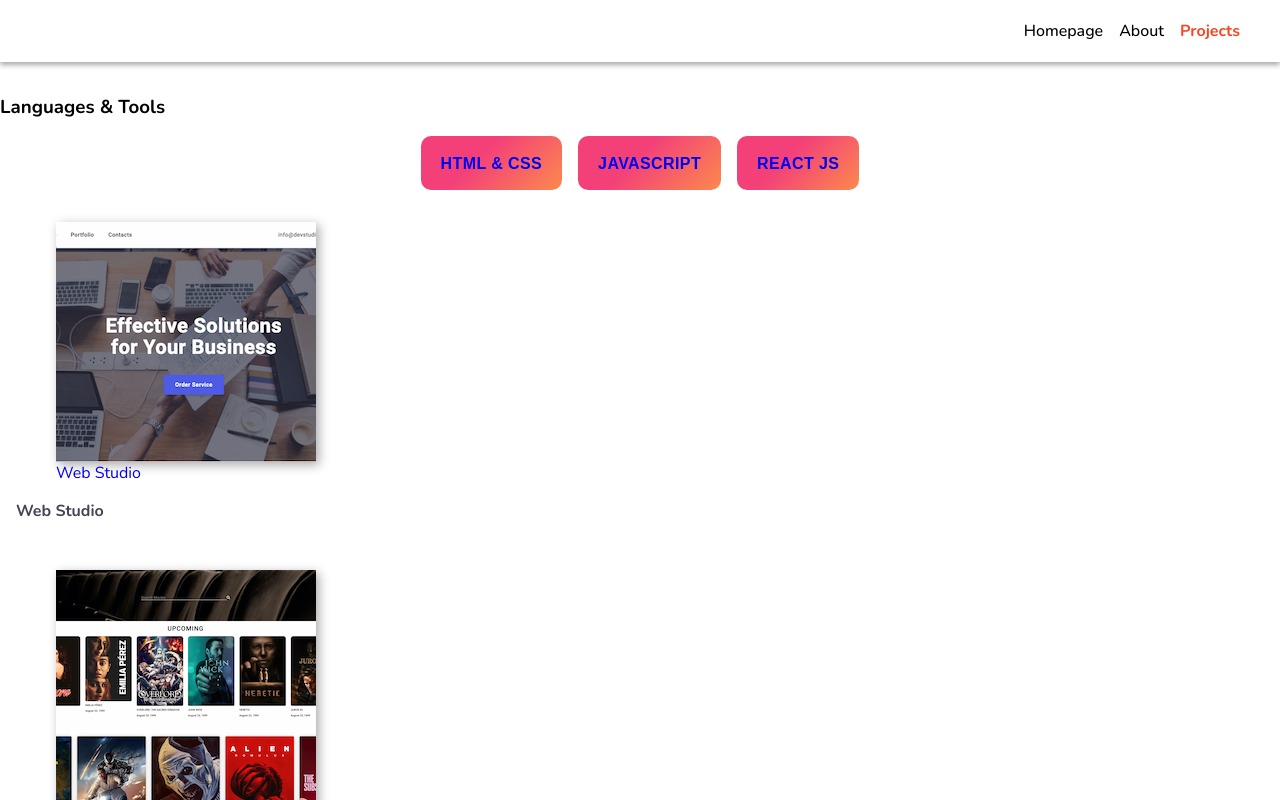
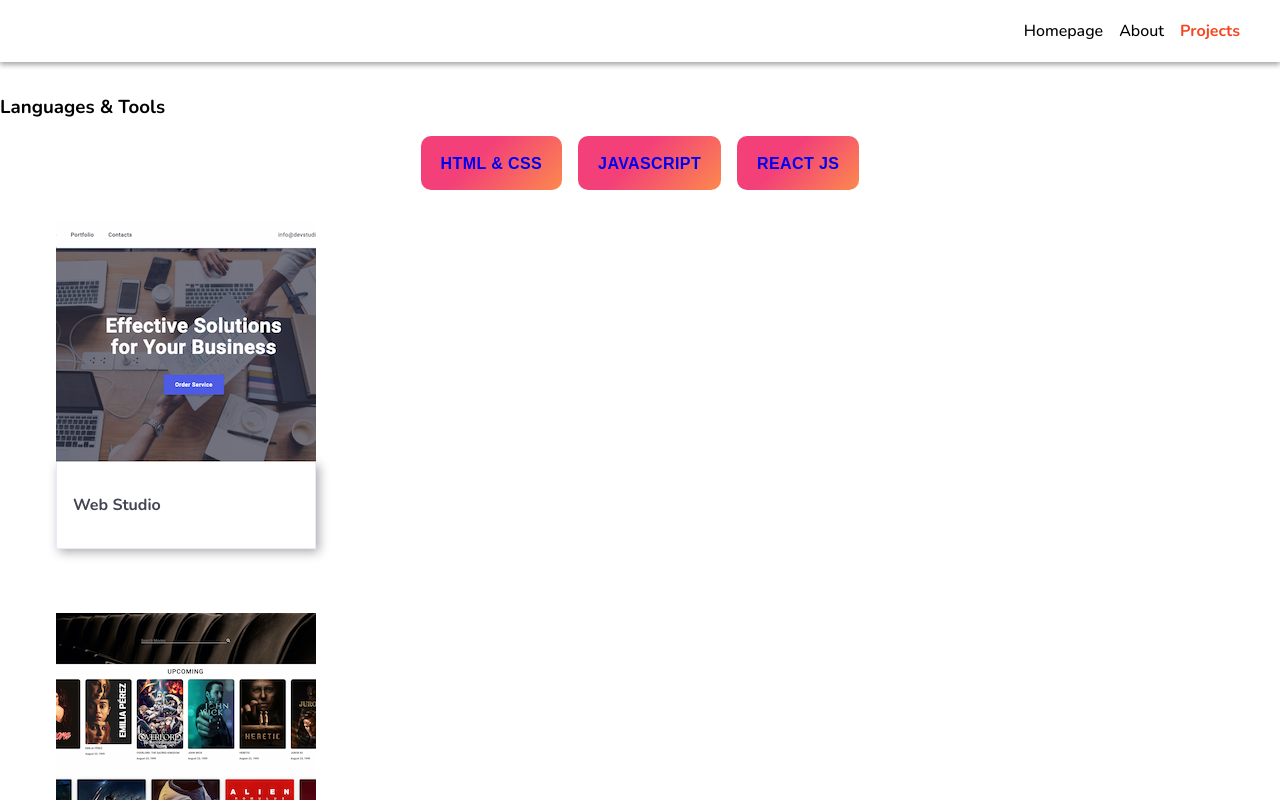
Before and after one commit to RamonSanGabriel/rsg-hw-projects, a React (Vite) app: page /projects in a window 1280 px wide. Shown: the top 800 px of the page. Built offline with nearby package versions, Linux system fonts and the light colour scheme.

Commit message:
figcaption cards

```diff
--- a/src/components/Projects/ProjectImages/ProjectImages.jsx
+++ b/src/components/Projects/ProjectImages/ProjectImages.jsx
@@ -8,11 +8,11 @@ const ProjectImages = ({ id, src, title, href }) => {
     <li key={id}>
       <a href={href} target="_blank" rel="noreferrer">
         <figure>
-          <img src={src} alt={title} width={260} height={240} />
-          <figcaption>Web Studio</figcaption>
+          <img src={src} title={title} width={260} height={240} />
+          <figcaption>{title}</figcaption>
         </figure>
       </a>{' '}
-      <div className={css.projectImagesTitle}>{title}</div>
+      <div></div>
     </li>
   );
 };
--- a/src/components/Projects/ProjectImages/ProjectImages.module.css
+++ b/src/components/Projects/ProjectImages/ProjectImages.module.css
@@ -1,5 +1,11 @@
-.projectImagesTitle {
+figcaption {
   font-weight: 700;
   color: var(--SLATE);
+  border-left: 1px solid var(--cornflower, #e7e9fc);
+  border-right: 1px solid var(--cornflower, #e7e9fc);
+  border-bottom: 1px solid var(--cornflower, #e7e9fc);
+  background: var(--white, #fff);
+  padding: 32px 16px;
+  box-shadow: 3px 3px 10px #aaaaaa;
   /* text-decoration: underline; */
 }
--- a/src/components/Projects/Projects.jsx
+++ b/src/components/Projects/Projects.jsx
@@ -10,8 +10,8 @@ const Projects = () => {
       <HomeworkLists />
       <Outlet />
       <div className={css.projects}>
-        {projects.map(({ id, src, title, href }) => (
-          <ProjectImages key={id} src={src} title={title} href={href} />
+        {projects.map(({ id, title, src, href }) => (
+          <ProjectImages key={id} title={title} src={src} href={href} />
         ))}
       </div>
     </div>
--- a/src/index.css
+++ b/src/index.css
@@ -51,7 +51,6 @@ img {
   display: block;
   max-width: 100%;
   height: auto;
-  box-shadow: 3px 3px 10px #aaaaaa;
 }
 button {
   cursor: pointer;
```
